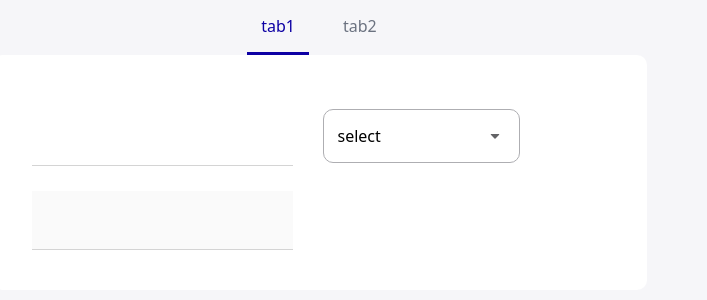
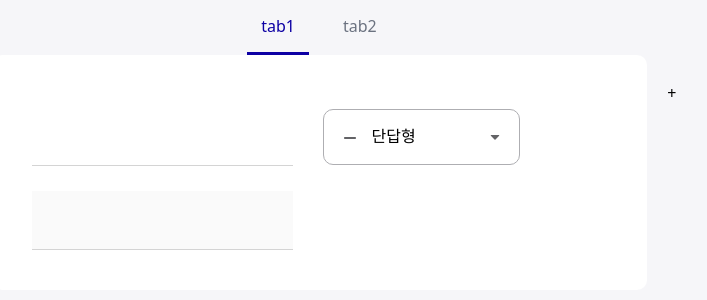
Before and after one commit to bryan01-Martin/multi-form-survey, a React (Vite) app: page / in a window 1280 px wide. Shown: the top 300 px of the page, without its empty margins (321-1028 px from the left). Built offline with nearby package versions, Linux system fonts and the light colour scheme.

Commit message:
feat: add state store

```diff
--- a/src/App.tsx
+++ b/src/App.tsx
@@ -1,26 +1,20 @@
 import "./App.css";
-import Dropdown, {
-  DropdownButton,
-  DropdownMenu,
-} from "./components/common/Dropdown";
 import MainLayout from "./components/common/MainLayout";
-import Panel, {
-  PanelBody,
-  PanelCap,
-  PanelFooter,
-  PanelHeader,
-} from "./components/common/Panel";
+import Panel from "./components/common/Panel";
 import Tabs, {
   Tab,
   TabList,
   TabPanel,
   TabPanels,
 } from "./components/common/Tabs";
-import QuestionEditor from "./components/edit/QuestionEditor";
+import SectionEditor from "./components/edit/SectionEditor";
+import SectionEditorList from "./components/edit/SectionEditorList";
+import { SurveyStoreProvider } from "./store";
 
 function App() {
   return (
     <MainLayout>
+      <SurveyStoreProvider>
         <Tabs>
           <TabList>
             <Tab index={0}>tab1</Tab>
@@ -29,12 +23,13 @@ function App() {
           <TabPanels>
             <TabPanel index={0}>
               <Panel>
-              <QuestionEditor />
+                <SectionEditorList />
               </Panel>
             </TabPanel>
             <TabPanel index={1}>panel2</TabPanel>
           </TabPanels>
         </Tabs>
+      </SurveyStoreProvider>
     </MainLayout>
   );
 }
--- a/src/components/common/Dropdown.tsx
+++ b/src/components/common/Dropdown.tsx
@@ -12,17 +12,23 @@ import ArrowIcon from "../../assets/icons/arrow_drop_down.svg?react";
 import useOutsideClick from "../../hooks/common/useOutsideClick";
 
 interface DropdownProps<T> {
+  defaultValue?: T;
   placeholder?: string;
   options: DropdownOption<T>[];
   onChange: (value: T) => void;
 }
 export default function Dropdown<T>({
+  defaultValue,
   placeholder,
   options,
   onChange,
 }: PropsWithChildren<DropdownProps<T>>) {
   const [opened, setOpened] = useState(false);
-  const [selected, setSelected] = useState(-1);
+  const [selected, setSelected] = useState(
+    defaultValue
+      ? options.findIndex((option) => option.value === defaultValue)
+      : -1
+  );
 
   const open = useCallback(() => setOpened(true), []);
   const close = useCallback(() => setOpened(false), []);
@@ -91,7 +97,7 @@ function DropdownMenu() {
   return opened ? (
     <div
       ref={containerRef as RefObject<HTMLDivElement>}
-      className="absolute left-0 top-62 border border-gray300 rounded-10 bg-white flex flex-col min-w-197"
+      className="absolute left-0 top-62 border border-gray300 rounded-10 bg-white flex flex-col min-w-197 z-10"
     >
       {options.map((option, index) => (
         <DropdownMenuItem
--- a/src/components/edit/QuestionEditor.tsx
+++ b/src/components/edit/QuestionEditor.tsx
@@ -11,17 +11,22 @@ import DropdownIcon from "../../assets/icons/arrow_circle_down.svg?react";
 import DateIcon from "../../assets/icons/calendar_today.svg?react";
 import TimeIcon from "../../assets/icons/schedule.svg?react";
 import QuestionBodyEditor from "./QuestionBodyEditor";
-import { useState } from "react";
+import Question from "../../models/question";
+import { observer } from "mobx-react-lite";
 
-export default function QuestionEditor() {
-  const [type, setType] = useState<QuestionType>("shortText");
+interface Props {
+  question: Question;
+}
+
+function QuestionEditor({ question }: Props) {
   return (
     <Panel>
       <PanelHeader className="fle mb-25">
         <Input className="flex-1 mr-30" />
         <Dropdown<QuestionType>
+          defaultValue={question.type}
           onChange={(value) => {
-            setType(value);
+            question.setType(value);
           }}
           options={[
             {
@@ -36,7 +41,7 @@ export default function QuestionEditor() {
             {
               label: (
                 <div>
-                  <LongText />
+                  <LongText className="inline-block mr-10" />
                   <span>장문형</span>
                 </div>
               ),
@@ -91,8 +96,10 @@ export default function QuestionEditor() {
         />
       </PanelHeader>
       <PanelBody>
-        <QuestionBodyEditor type={type} />
+        <QuestionBodyEditor type={question.type} />
       </PanelBody>
     </Panel>
   );
 }
+
+export default observer(QuestionEditor);
--- /dev/null
+++ b/src/components/edit/SectionEditor.tsx
@@ -0,0 +1,21 @@
+import { observer } from "mobx-react-lite";
+import { useSurveyStore } from "../../store";
+import QuestionEditor from "./QuestionEditor";
+import Section from "../../models/sections";
+
+interface Props {
+  section: Section;
+}
+function SectionEditor({ section }: Props) {
+  const surveyStore = useSurveyStore();
+
+  return (
+    <div>
+      {section.questions.map((question) => (
+        <QuestionEditor key={question.id} question={question} />
+      ))}
+    </div>
+  );
+}
+
+export default observer(SectionEditor);
--- /dev/null
+++ b/src/components/edit/SectionEditorList.tsx
@@ -0,0 +1,24 @@
+import { useSurveyStore } from "../../store";
+import SectionEditor from "./SectionEditor";
+
+export default function SectionEditorList() {
+  const surveyStore = useSurveyStore();
+  return (
+    <div className="relative">
+      <div className="absolute top-0 -right-50">
+        <button
+          onClick={() => {
+            surveyStore.addQuestion();
+          }}
+        >
+          +
+        </button>
+      </div>
+      <div>
+        {surveyStore.sections.map((section) => (
+          <SectionEditor key={section.id} section={section} />
+        ))}
+      </div>
+    </div>
+  );
+}
--- /dev/null
+++ b/src/models/sections.ts
@@ -0,0 +1,42 @@
+import { makeAutoObservable } from "mobx";
+import Question from "./question";
+
+type SectionData = {
+  id: number;
+  title: string;
+  questions: Question[];
+};
+
+export default class Section implements SectionData {
+  id: number;
+  title: string;
+  questions: Question[];
+
+  constructor(
+    data: SectionData = {
+      id: Date.now(),
+      title: "",
+      questions: [new Question()],
+    }
+  ) {
+    makeAutoObservable(this);
+    this.id = data.id;
+    this.title = data.title;
+    this.questions = data.questions;
+  }
+
+  addQuestion() {
+    this.questions.push(new Question());
+  }
+
+  removeQuestion(id: number) {
+    this.questions = this.questions.filter((question) => question.id !== id);
+  }
+
+  copyQuestion(id: number) {
+    const question = this.questions.find((question) => question.id === id);
+    if (question) {
+      this.questions.push(new Question({ ...question, id: Date.now() }));
+    }
+  }
+}
--- a/src/store.tsx
+++ b/src/store.tsx
@@ -1,25 +1,40 @@
-import { makeAutoObservable } from "mobx/dist/api/makeObservable";
-import Question from "./models/question";
+import { makeAutoObservable } from "mobx";
+import { createContext, PropsWithChildren, useContext } from "react";
+import Section from "./models/sections";
 
-class Store {
-  questions: Question[] = [];
+class SurveyStore {
+  sections: Section[] = [];
+  focusedSectionId: number | null = null;
 
   constructor() {
     makeAutoObservable(this);
+    this.sections = [new Section()];
+    this.focusedSectionId = this.sections[0].id;
+  }
+
+  addSection() {
+    const section = new Section();
+    this.sections.push(section);
+    this.focusedSectionId = section.id;
   }
 
   addQuestion() {
-    this.questions.push(new Question());
-  }
+    const section = this.sections.find(
+      (section) => section.id === this.focusedSectionId
+    );
 
-  removeQuestion(id: number) {
-    this.questions = this.questions.filter((question) => question.id !== id);
-  }
-
-  copyQuestion(id: number) {
-    const question = this.questions.find((question) => question.id === id);
-    if (question) {
-      this.questions.push(new Question({ ...question, id: Date.now() }));
+    if (section) {
+      section.addQuestion();
     }
   }
 }
+
+const surveyStore = new SurveyStore();
+const surveyStoreContext = createContext(surveyStore);
+
+export const useSurveyStore = () => useContext(surveyStoreContext);
+export const SurveyStoreProvider = ({ children }: PropsWithChildren) => (
+  <surveyStoreContext.Provider value={surveyStore}>
+    {children}
+  </surveyStoreContext.Provider>
+);
```
Lines whose indentation alone changed are shown as unchanged.
